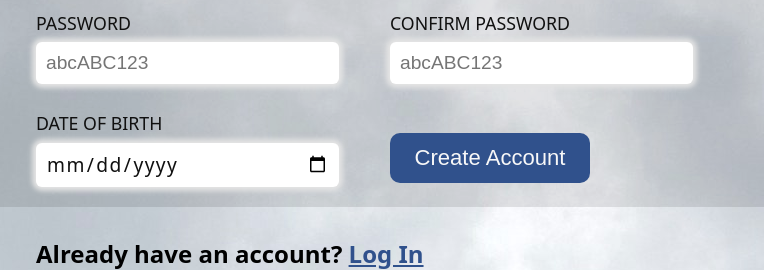
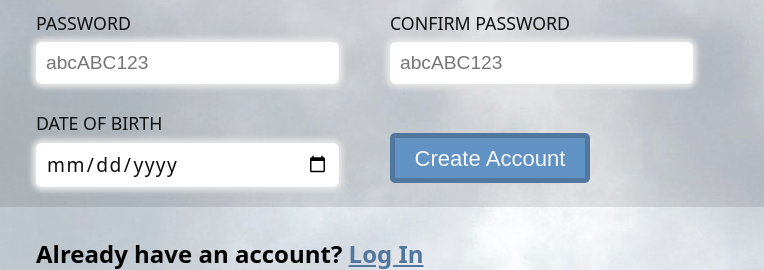
Before and after one commit to tomcodedthis/odin-form, a plain HTML site: page index.html in a window 1280 px wide. Shown: the part 620-890 px from the top of the page, 516-1280 px from the left. Drawn offline with Linux system fonts and the light colour scheme.

Commit message:
Minor button style change

```diff
--- a/style.css
+++ b/style.css
@@ -3,8 +3,8 @@
     --white: #f8f8f8;
     --light-grey: #f1f1f1;
     --grey: #e4e4e4;
-    --blue: #30518C;
-    --light-blue: #375fa5;
+    --blue: #51779E;
+    --light-blue: #6192C4;
     --faint: rgba(0, 0, 0, 0.1);
     font-size: 48px;
 }
@@ -76,17 +76,18 @@ input:focus {
 }
 button {
     margin-top: 25px;
-    padding: 5px;
+    padding: 2px;
     width: 200px;
     height: 50px;
-    border-radius: 10px;
-    background-color: var(--blue);
+    border: 5px solid var(--blue);
+    border-radius: 5px;
+    background-color: var(--light-blue);
     color: var(--white);
     font-size: 0.46rem;
     transition-duration: 500ms;
 }
 button:hover {
-    background-color: var(--light-blue);
+    background-color: var(--blue);
 }
 legend {
     font-size: 0.37rem;
```
